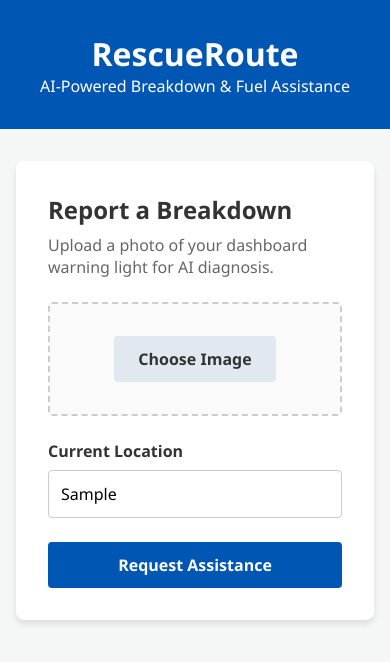
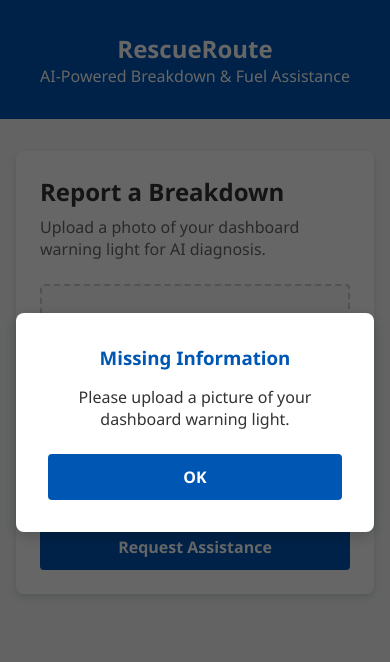
Before and after one commit to umandathathsarani/breakdown-fuel-assistance, a plain HTML site: page frontend/index.html in a window 390 px wide. Both pictures are taken after typing "Sample" into the empty fields and a click on the button "Request Assistance". Drawn offline with Linux system fonts and the light colour scheme.

Commit message:
feat: replace native alerts with responsive custom modal dialogs

```diff
--- a/frontend/css/main.css
+++ b/frontend/css/main.css
@@ -49,3 +49,51 @@ header {
     color: #666;
     margin-bottom: 1.5rem;
 }
+
+.modal-overlay {
+    position: fixed;
+    top: 0;
+    left: 0;
+    width: 100%;
+    height: 100%;
+    background-color: rgba(0, 0, 0, 0.6);
+    display: flex;
+    justify-content: center;
+    align-items: center;
+    z-index: 1000;
+    padding: 1rem;
+}
+
+.modal-overlay.hidden {
+    display: none;
+}
+
+.modal-box {
+    background-color: var(--card-bg);
+    padding: 2rem;
+    border-radius: 8px;
+    box-shadow: 0 4px 15px rgba(0,0,0,0.2);
+    width: 100%;
+    max-width: 400px;
+    text-align: center;
+}
+
+.modal-box h3 {
+    margin-bottom: 1rem;
+    color: var(--primary-color);
+}
+
+.modal-box p {
+    margin-bottom: 1.5rem;
+    color: var(--text-dark);
+}
+
+@media (max-width: 480px) {
+    .card {
+        padding: 1.5rem;
+    }
+
+    h1 {
+        font-size: 1.5rem;
+    }
+}
--- a/frontend/index.html
+++ b/frontend/index.html
@@ -35,6 +35,14 @@
         </section>
     </main>
 
+    <div id="custom-modal" class="modal-overlay hidden">
+        <div class="modal-box">
+            <h3 id="modal-title">Notification</h3>
+            <p id="modal-message">Message goes here.</p>
+            <button id="modal-close-btn" class="btn-primary">OK</button>
+        </div>
+    </div>
+
     <script src="js/ui.js"></script>
     <script src="js/api.js"></script>
     <script src="js/main.js"></script>
--- a/frontend/js/main.js
+++ b/frontend/js/main.js
@@ -9,11 +9,12 @@ document.addEventListener('DOMContentLoaded', () => {
         const imageFile = document.getElementById('dashboard-img').files[0];
 
         if (!imageFile) {
-            alert("Please upload a picture of your dashboard warning light.");
+            UI.showModal("Missing Information", "Please upload a picture of your dashboard warning light.");
             return;
         }
 
         console.log("Ready to send to Python backend:", location, imageFile.name);
-        alert("Frontend is working! Next step: Connect to Python API.");
+
+        UI.showModal("Success!", "Frontend is working! Next step: Connect to Python API.");
     });
 });
--- a/frontend/js/ui.js
+++ b/frontend/js/ui.js
@@ -17,5 +17,17 @@ const UI = {
                 reader.readAsDataURL(file);
             }
         });
+    },
+
+    showModal: (title, message) => {
+        const modal = document.getElementById('custom-modal');
+        document.getElementById('modal-title').textContent = title;
+        document.getElementById('modal-message').textContent = message;
+
+        modal.classList.remove('hidden');
+
+        document.getElementById('modal-close-btn').onclick = () => {
+            modal.classList.add('hidden');
+        };
     }
 };
```
